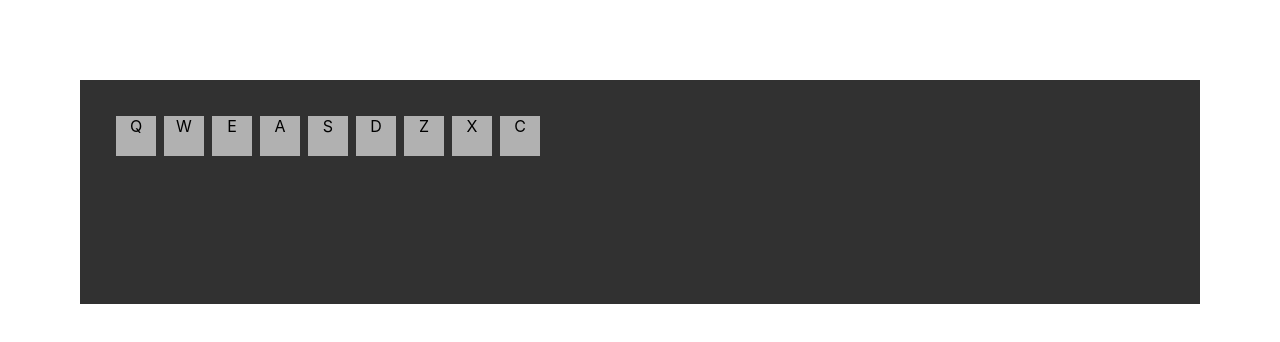
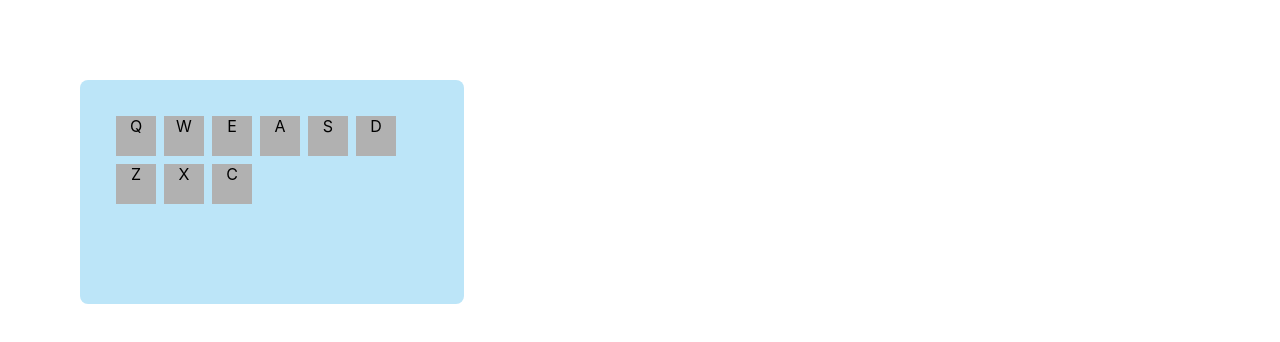
Before and after one commit to MDBoticano/drum-machine, a React (Create React App) app: page / in a window 1280 px wide. Shown: the top 342 px of the page. Built offline with nearby package versions, Linux system fonts and the light colour scheme.

Commit message:
Styling changes for Display and Pads

```diff
--- a/src/Display.css
+++ b/src/Display.css
@@ -1,8 +1,9 @@
 #display {
   min-width: 20vw;
   min-height: 20vh;
-  background-color: rgb(49, 49, 49);
+  max-width: 320px; /* edit for responsiveness */
+  background-color: rgb(188, 229, 248);
+  border-radius: 8px;
   margin: 10vh 10vh 0 10vh;
   padding: 2em;
-
 }
```
